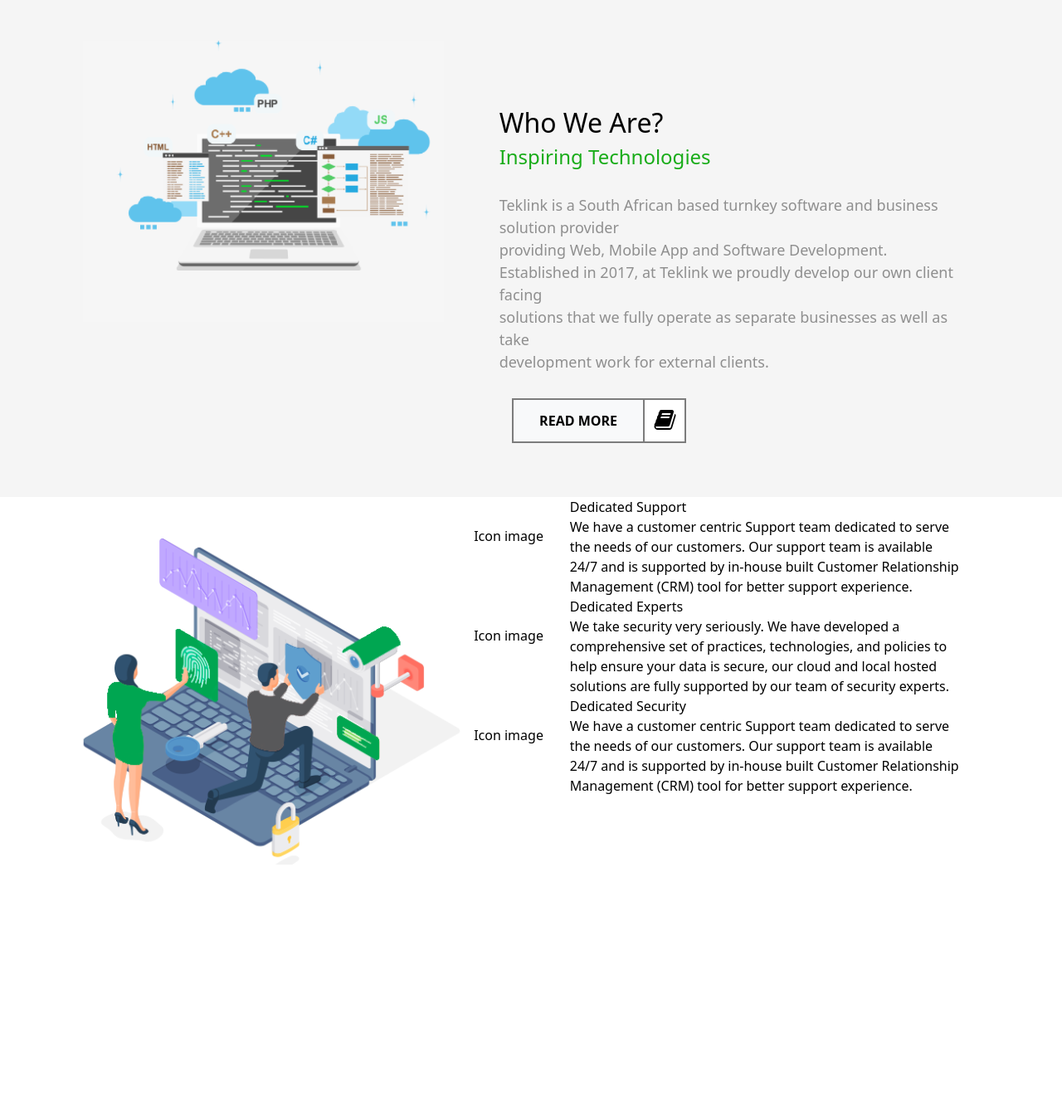
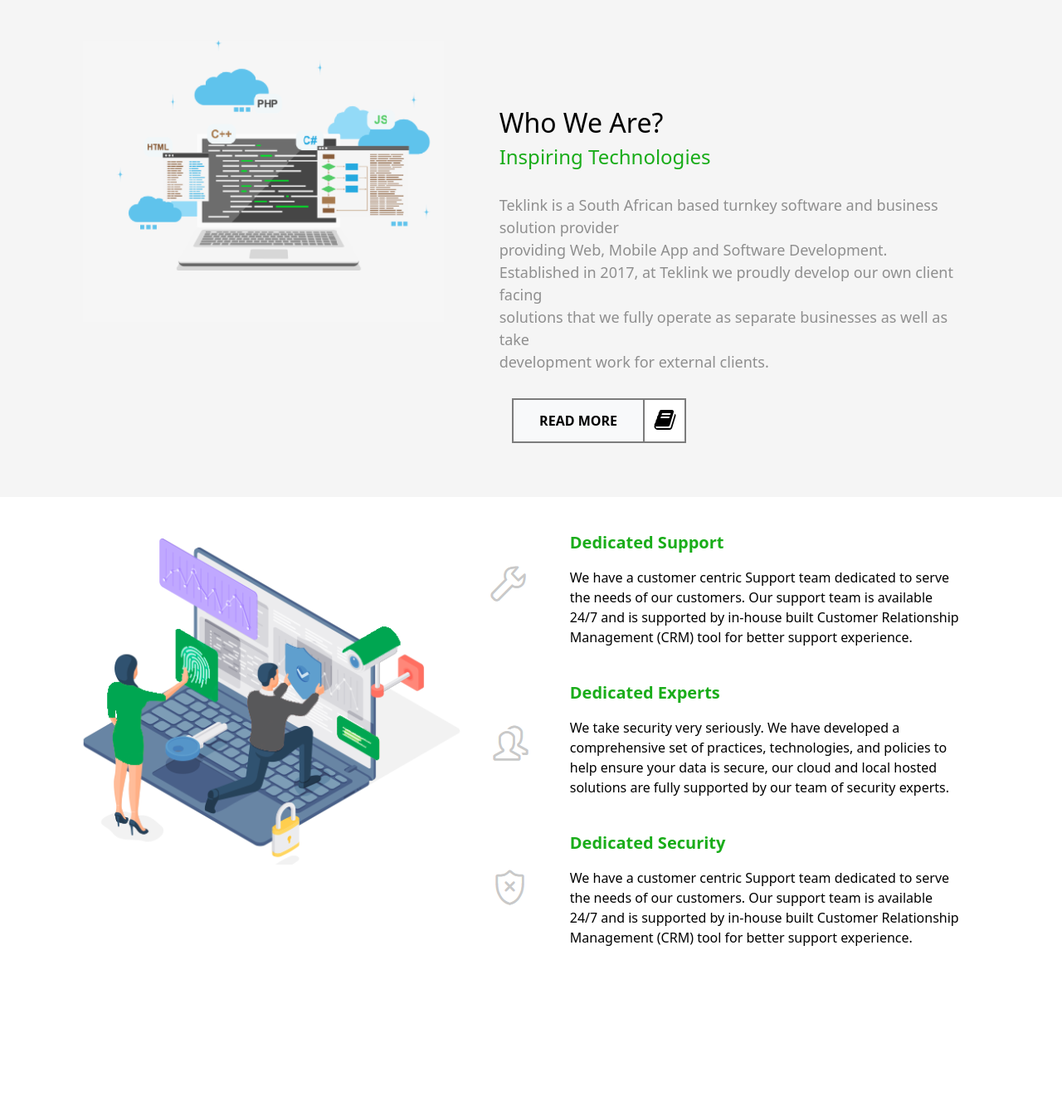
Before and after one commit to 703Pvrtcx/Dummy_Website, a CodeIgniter app: page /codeigniter/ in a window 1280 px wide; the page is wider, and only the part inside the window is pictured. Shown: the part 1261-2600 px from the top of that part at 83% size. Run offline with CodeIgniter, Linux system fonts and the light colour scheme.

Commit message:
Added dedicated Icon Images

```diff
--- a/application/views/welcome_message.php
+++ b/application/views/welcome_message.php
@@ -183,11 +183,14 @@ defined('BASEPATH') OR exit('No direct script access allowed');
 							<div class="row">
 								<div class="col-2">
 									<div class="dedicated-icon">
-									Icon image
+									<img class="Support" src ="<?php echo base_url();?>assets/img/support.png" alt="Support"/>
+
 									</div>
 								</div>
 								<div class="col-8">
-										<div class="dedicated-title">Dedicated Support</div>
+										<div class="dedicated-title">
+										<strong>Dedicated Support</strong>
+										</div>
 										<div class="dedicated-p">We have a customer centric Support team dedicated to serve the needs of our customers. Our support team is available 24/7 and is supported by in-house built Customer Relationship Management (CRM) tool for better support experience.</div>
 								</div>
 							</div>
@@ -200,11 +203,14 @@ defined('BASEPATH') OR exit('No direct script access allowed');
 							<div class="row">
 								<div class="col-2">
 									<div class="dedicated-icon">
-										Icon image
+									<img class="Experts" src ="<?php echo base_url();?>assets/img/Experts.png" alt="Support"/>
+
 									</div>
 								</div>
 								<div class="col-8">
-										<div class="dedicated-title">Dedicated Experts</div>
+										<div class="dedicated-title">
+											<strong>Dedicated Experts</strong>
+										</div>
 										<div class="dedicated-p">We take security very seriously. We have developed a comprehensive set of practices, technologies, and policies to help ensure your data is secure, our cloud and local hosted solutions are fully supported by our team of security experts.</div>
 								</div>
 							</div>
@@ -219,11 +225,12 @@ defined('BASEPATH') OR exit('No direct script access allowed');
 							<div class="row">
 								<div class="col-2">
 									<div class="dedicated-icon">
-									Icon image
+									<img class="Security" src ="<?php echo base_url();?>assets/img/security.png" alt="Security"/>
+
 									</div>
 								</div>
 								<div class="col-8">
-										<div class="dedicated-title">Dedicated Security</div>
+										<div class="dedicated-title"><strong>Dedicated Security</strong></div>
 										<div class="dedicated-p">We have a customer centric Support team dedicated to serve the needs of our customers. Our support team is available 24/7 and is supported by in-house built Customer Relationship Management (CRM) tool for better support experience.</div>
 								</div>
 							</div>
--- a/assets/css/style.css
+++ b/assets/css/style.css
@@ -202,6 +202,7 @@ font-size: 72px;
 }
 .dedicated{
     padding-left: 20px;
+    padding-top: 40px;
 }
 .dedicated-item{
 
@@ -212,9 +213,13 @@ font-size: 72px;
 }
 .dedicated-title{
     text-align: left;
+    font-size: 20px;
+    font-weight: 400;
+    color: rgba(3, 165, 3, 0.911);
 }
 .dedicated-p{
     text-align: left;
+    padding-top: 15px;
 }
 
 /* ------------------------------------ */
```
